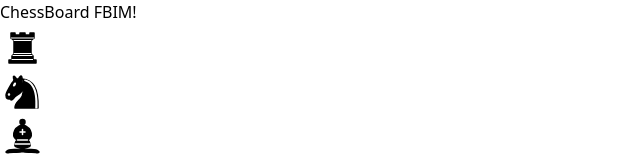
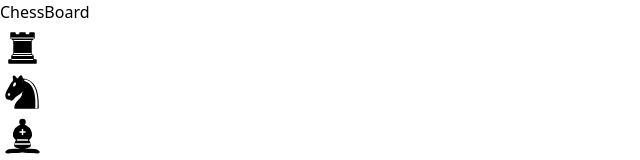
Before and after one commit to edgarguitarist/chess-vite, a React (Vite) app: page / in a window 1280 px wide. Shown: the top 160 px of the page, without its empty margins (0-640 px from the left). Built offline with nearby package versions, Linux system fonts and the light colour scheme.

Commit message:
feat: header

```diff
--- a/src/components/Header.jsx
+++ b/src/components/Header.jsx
@@ -1,9 +1,9 @@
 export default function Header() {
   return (
-    <div className="bg-white dark:bg-slate-800  px-6 py-8 ring-1 ring-slate-900/5 shadow-xl">
-        <h1 className="text-3xl font-bold text-slate-900 dark:text-white">
-            ChessBoard FBIM!
-        </h1>
+    <div className="bg-white h-[10vh] dark:bg-slate-800  px-6 py-4 ring-1 ring-slate-900/5 shadow-xl">
+      <h1 className="text-3xl font-bold text-slate-900 dark:text-white">
+        ChessBoard
+      </h1>
     </div>
   );
 }
```
